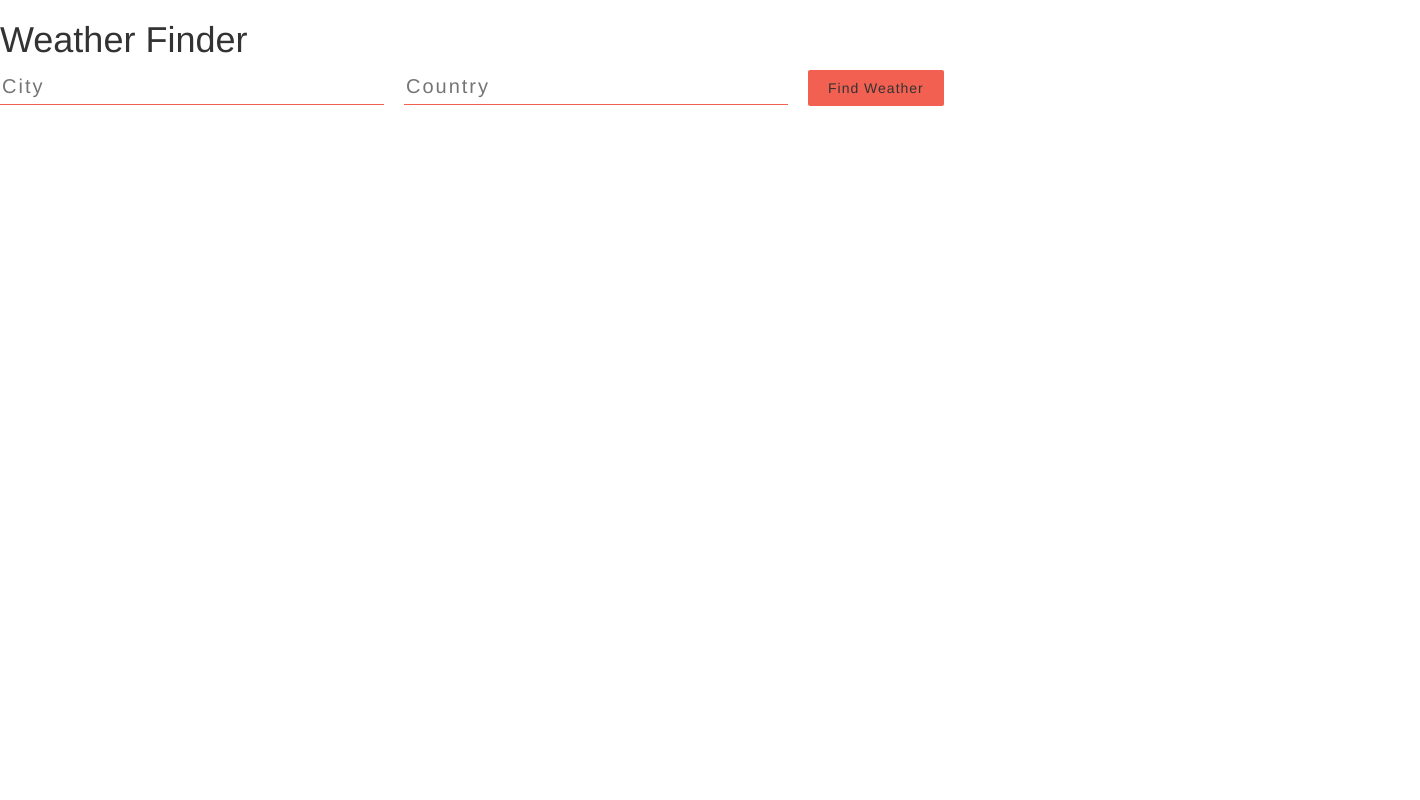
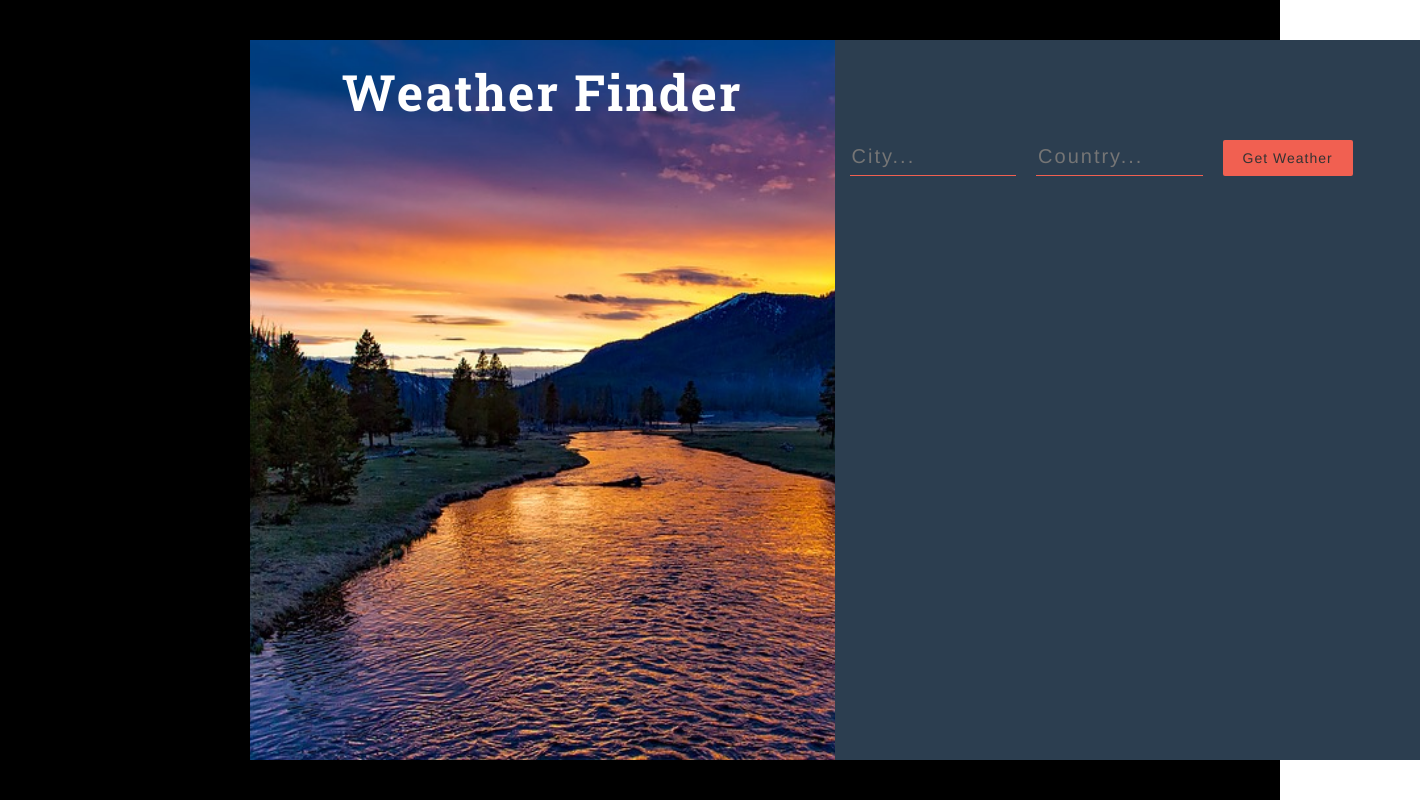
Before and after one commit to cmlugoce/react-weather-app, a React (Create React App) app: page / in a window 1280 px wide. Shown: the whole page, 1420 px wide, since content can reach past the window. Built offline with nearby package versions, Linux system fonts and the light colour scheme.

Commit message:
add classes

```diff
--- a/src/App.js
+++ b/src/App.js
@@ -47,17 +47,30 @@ class App extends Component {
 
   render() {
     return (
-      <div className="App">
-        <Titles/>
-        <Form getWeather={this.getWeather}/>
-        <Weather temperature={this.state.temperature}
-        city={this.state.city}
-        country={this.state.country}
-        humidity={this.state.humidity}
-        description={this.state.description}
-        error={this.state.error}
-        />
+      <div>
+      <div className="wrapper">
+        <div className="main">
+          <div className="container">
+            <div className="row">
+              <div className="col-xs-6 title-container">
+                <Titles />
+              </div>
+              <div className="col-xs-6 form-container">
+                <Form getWeather={this.getWeather} />
+                <Weather
+                  temperature={this.state.temperature}
+                  humidity={this.state.humidity}
+                  city={this.state.city}
+                  country={this.state.country}
+                  description={this.state.description}
+                  error={this.state.error}
+                />
+              </div>
+            </div>
+          </div>
+        </div>
       </div>
+    </div>
     );
   }
 }
--- a/src/components/Form.js
+++ b/src/components/Form.js
@@ -1,23 +1,13 @@
 import React from 'react';
 
 
-const Form = (props) => {
-
-
-        return (
-            <div>
-               <form onSubmit={props.getWeather}>
-
-                   <input type="text" name="city" placeholder='City' />
-                   <input type="text" name='country' placeholder='Country' />
-                   <button> Find Weather </button>
-                </form>
-
-
-            </div>
-        )
-
-}
+const Form = props => (
+	<form onSubmit={props.getWeather}>
+		<input type="text" name="city" placeholder="City..."/>
+		<input type="text" name="country" placeholder="Country..."/>
+		<button>Get Weather</button>
+	</form>
+);
 
 
 
--- a/src/components/Titles.js
+++ b/src/components/Titles.js
@@ -7,7 +7,7 @@ class Titles extends React.Component{
         return (
             <div>
 
-                <h1> Weather Finder </h1>
+                <h1 className="title-container__title">Weather Finder</h1>
 
              </div>
 
--- a/src/components/Weather.js
+++ b/src/components/Weather.js
@@ -1,25 +1,34 @@
 import React from 'react';
 
 
-const Weather = (props) => {
+const Weather = props => (
+	<div className="weather__info">
+	 {
+	 	props.city && props.country && <p className="weather__key"> Location:
+	 		<span className="weather__value"> { props.city }, { props.country }</span>
+	 	</p>
+	 }
+	 {
+	 	props.temperature && <p className="weather__key"> Temperature:
+	 		<span className="weather__value"> { props.temperature } F	</span>
+	 	</p>
+	 }
+	 {
+	 	props.humidity && <p className="weather__key"> Humidity:
+	 		<span className="weather__value"> { props.humidity } </span>
+	 	</p>
+	 }
+	 {
+	 	props.description && <p className="weather__key"> Conditions:
+	 		<span className="weather__value"> { props.description } </span>
+	 </p>
+	 }
+	 {
+	 	props.error && <p className="weather__error">{ props.error }</p>
+	 }
+	</div>
+);
 
-
-
-        return (
-            <div>
-                {props.city && props.country && <p>Location: {props.city}, {props.country}</p>}
-
-               {props.temperature && <p>Temperature: {props.temperature} F </p>}
-               {props.humidity && <p>Humidity: {props.humidity}</p>}
-               {props.description && <p>Conditions: {props.description}</p>}
-               {props.error && <p>{props.error}</p>}
-
-
-
-            </div>
-        )
-
-}
 
 
 
```
Also changed, not shown: src/img/index-2.jpg (added).
